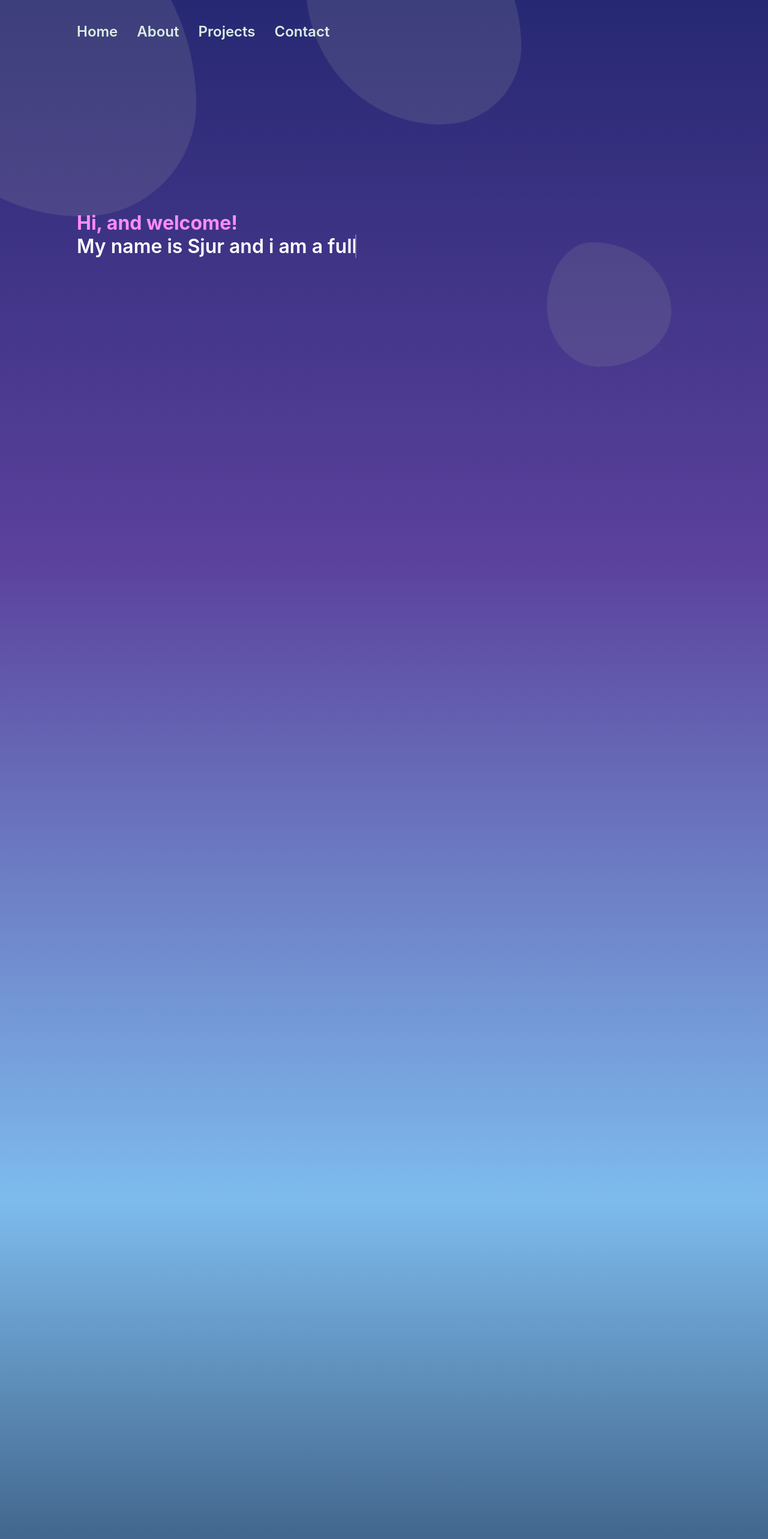
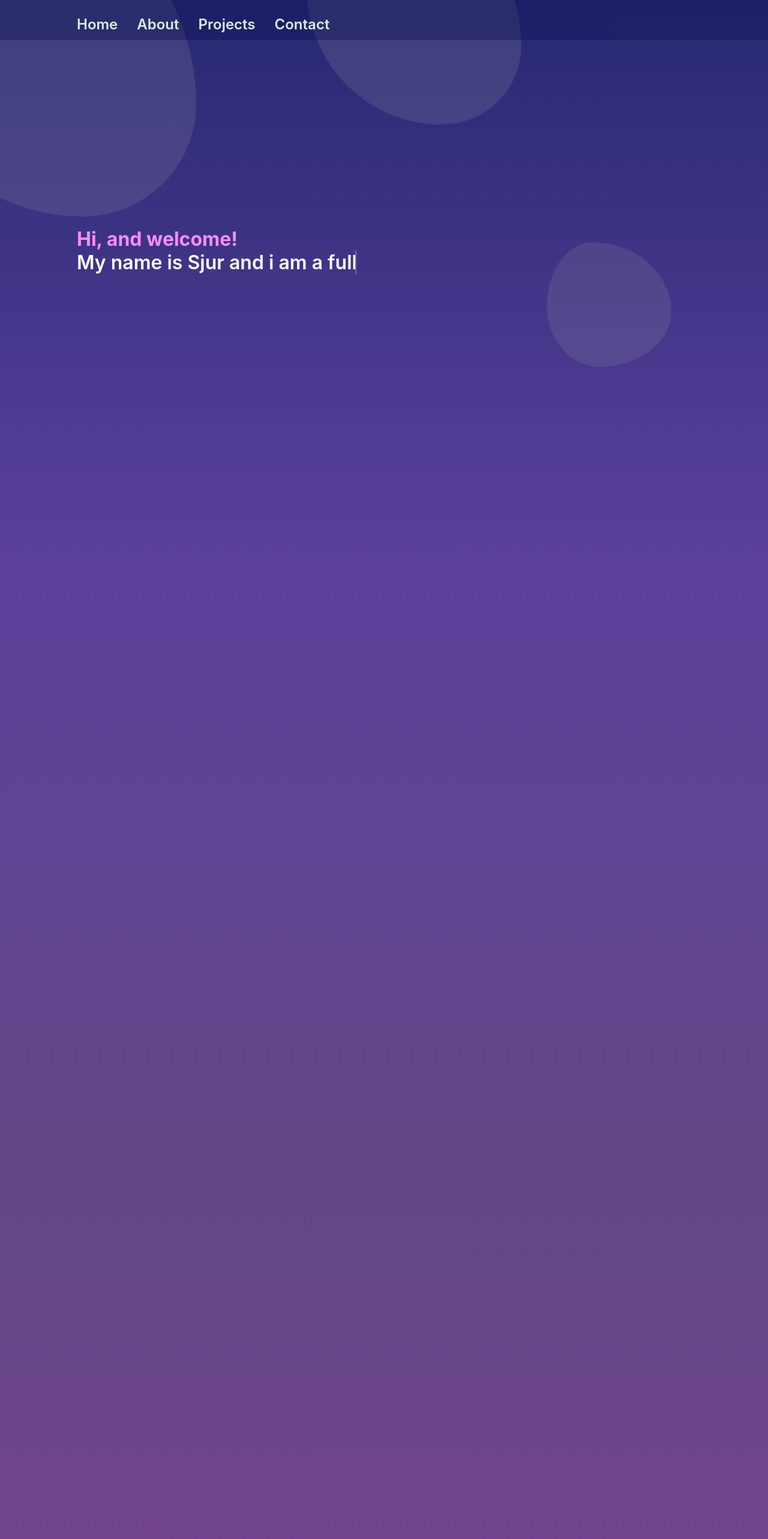
Before and after one commit to GustavsenSj/Portifolio, a React (Vite) app: page / in a window 1280 px wide. Shown: the top 2566 px of the page at 60% size. Built offline with nearby package versions, Linux system fonts and the light colour scheme.

Commit message:
navigation

```diff
--- a/src/components/about/about.css
+++ b/src/components/about/about.css
@@ -1,8 +1,14 @@
+.about {
+  display: flex;
+  flex-direction: column;
+  gap: 10rem;
+}
 .about-page {
+  margin: 0 10% 0 10%;
   display: flex;
   flex-direction: row;
-  justify-content: center;
-  margin: 0 10% 0 10%;
+  justify-content: space-between;
+  align-items: center;
   width: 80vw;
   height: 350px;
 }
@@ -13,7 +19,8 @@ h2 {
   margin-bottom: 1rem;
 }
 .image-container {
-  width: 40%;
+  height: 100%;
+  aspect-ratio: 1/1;
   z-index: 2;
   border-radius: 50%;
   overflow: hidden;
--- a/src/components/about/about.jsx
+++ b/src/components/about/about.jsx
@@ -1,20 +1,24 @@
 import "./About.css";
 import sjur from "../../assets/sjur.png";
+
 function About() {
   return (
+    <div id="about">
+      <div className="about">
         <div className="about-page">
           <div className="about-container">
-        <h2 className="fade">About me:</h2>
+            <h1 className="fade title">About me:</h1>
             <p className="fade">
-          I am an enthusiastic and eager developer. Whom has strong desire to
-          continue and grow myself both as a developer and as an individual. I
-          Have always been interested in technology and enjoys to keep myself up
-          to date with new technologies. I recently completed a bachelor&apos;s
-          degree in computer science with a specialization in application
-          development at NTNU. Here, I had the opportunity to work with a wide
-          range of technologies and work methodologies, both independently and
-          as part of a team. In addition to the core subjects of the studies, I
-          had elective courses in Mobile Applications, Computer Graphics, Game
+              I am an enthusiastic and eager developer. Whom has strong desire
+              to continue and grow myself both as a developer and as an
+              individual. I Have always been interested in technology and enjoys
+              to keep myself up to date with new technologies. I recently
+              completed a bachelor&apos;s degree in computer science with a
+              specialization in application development at NTNU. Here, I had the
+              opportunity to work with a wide range of technologies and work
+              methodologies, both independently and as part of a team. In
+              addition to the core subjects of the studies, I had elective
+              courses in Mobile Applications, Computer Graphics, Game
               Development, and Internship.
             </p>
           </div>
@@ -22,6 +26,26 @@ function About() {
             <img src={sjur} alt="Image of Sjur" />
           </div>
         </div>
+        <div className="about-page">
+          <div className="image-container fade">
+            <img src={sjur} alt="Image of Sjur" />
+          </div>
+          <div className="about-container">
+            <p className="fade">
+              Throughout his education, the consultant has gained extensive
+              experience in various areas. He has been involved in several
+              projects, developing backend REST API services in Java, various
+              web applications using technologies such as React, Next.js, and
+              Vue. He is experienced in using both JavaScript and TypeScript.
+              Furthermore, he has also worked on mobile applications using
+              Flutter. For all these projects, Sjur has integrated databases,
+              including SQL databases like PostgreSQL and NoSQL databases like
+              Firebase.{" "}
+            </p>
+          </div>
+        </div>
+      </div>
+    </div>
   );
 }
 
--- a/src/components/hero/hero.jsx
+++ b/src/components/hero/hero.jsx
@@ -1,6 +1,7 @@
 import "./hero.css";
 function Hero() {
   return (
+    <div id="landing">
       <div className="hero-container">
         <div className="blob shape1"></div>
         <div className="blob shape2"></div>
@@ -19,6 +20,7 @@ function Hero() {
           </div>
         </div>
       </div>
+    </div>
   );
 }
 
--- a/src/components/navbar/navbar.css
+++ b/src/components/navbar/navbar.css
@@ -1,18 +1,21 @@
 .navbar-container {
   z-index: 1000;
-  background-color: none;
   width: 100%;
-  height: 5vh;
   position: sticky;
   top: 0;
   display: flex;
   gap: 2rem;
-  padding: 3% 10px 0 10%;
+  padding: 2% 10px 1% 10%;
+  background-color: #0e115463;
   & > p {
-    color: rgba(218, 238, 228, 100);
+    cursor: pointer;
+    color: rgba(218, 238, 228, 70);
     font-size: 24px;
     font-style: normal;
     font-weight: 600;
     line-height: normal;
   }
+  & > p:hover {
+    color: rgba(218, 238, 228, 100);
+  }
 }
--- a/src/components/navbar/navbar.jsx
+++ b/src/components/navbar/navbar.jsx
@@ -1,12 +1,42 @@
 import "./navbar.css";
 
 function Navbar() {
+  const handleClicked = (value) => {
+    return () => {
+      let element;
+      switch (value) {
+        case "landing":
+          element = document.getElementById("landing");
+          break;
+        case "about":
+          element = document.getElementById("about");
+          break;
+        case "project":
+          element = document.getElementById("projects");
+          break;
+        case "contact":
+          element = document.getElementById("contact");
+          break;
+        default:
+          break;
+      }
+      console.log(element);
+      if (element) {
+        const yOffset =
+          element.getBoundingClientRect().top -
+          element.getBoundingClientRect().height * 0.25;
+
+        window.scrollBy({ top: yOffset, behavior: "smooth" });
+      }
+    };
+  };
+
   return (
     <div className="navbar-container">
-      <p>Home</p>
-      <p>About</p>
-      <p>Projects</p>
-      <p>Contact</p>
+      <p onClick={handleClicked("landing")}>Home</p>
+      <p onClick={handleClicked("about")}>About</p>
+      <p onClick={handleClicked("project")}>Projects</p>
+      <p onClick={handleClicked("contact")}>Contact</p>
     </div>
   );
 }
--- /dev/null
+++ b/src/components/projects/projects.css
@@ -0,0 +1,7 @@
+.project-page {
+  display: flex;
+  flex-direction: column;
+  padding-top: 10rem;
+  margin: 0 10% 0 10%;
+  gap: 4rem;
+}
--- /dev/null
+++ b/src/components/projects/projects.jsx
@@ -0,0 +1,39 @@
+import "./projects.css";
+function Projects() {
+  return (
+    <div id="projects">
+      <div className="project-page">
+        <h1 className="fade title">Projects</h1>
+        <div className="project-container">
+          <h2 className="fade">Project1</h2>
+          <p className="fade">
+            Lorem ipsum dolor sit amet consectetur adipisicing elit. Eos quaerat
+            voluptates non quos a quibusdam eaque quam perspiciatis quidem et
+            culpa aliquam iste voluptas quisquam enim, animi dicta tempora
+            vitae?
+          </p>
+        </div>
+        <div className="project-container">
+          <h2 className="fade">Project1</h2>
+          <p className="fade">
+            Lorem ipsum dolor sit amet consectetur adipisicing elit. Eos quaerat
+            voluptates non quos a quibusdam eaque quam perspiciatis quidem et
+            culpa aliquam iste voluptas quisquam enim, animi dicta tempora
+            vitae?
+          </p>
+        </div>
+        <div className="project-container">
+          <h2 className="fade">Project1</h2>
+          <p className="fade">
+            Lorem ipsum dolor sit amet consectetur adipisicing elit. Eos quaerat
+            voluptates non quos a quibusdam eaque quam perspiciatis quidem et
+            culpa aliquam iste voluptas quisquam enim, animi dicta tempora
+            vitae?
+          </p>
+        </div>
+      </div>
+    </div>
+  );
+}
+
+export default Projects;
--- a/src/index.css
+++ b/src/index.css
@@ -18,8 +18,8 @@ body::-webkit-scrollbar {
     180deg,
     #1b236a -6.4%,
     #5b419c 29.07%,
-    rgba(50, 148, 227, 0.63) 62.53%,
-    #000721 100%
+    rgb(98 71 133) 62.53%,
+    #813f9b 100%
   );
   height: 400vh;
 }
@@ -42,6 +42,12 @@ p {
   font-size: 22px;
   font-style: normal;
   line-height: normal;
+}
+
+.title {
+  color: rgb(255 140 245);
+  margin: 0 0 1rem 0;
+  /* filter: drop-shadow(0px 3px 8px #0e1154); */
 }
 
 .fade-out {
--- a/src/main.jsx
+++ b/src/main.jsx
@@ -4,11 +4,13 @@ import "./index.css";
 import Hero from "./components/hero/hero.jsx";
 import Navbar from "./components/navbar/navbar.jsx";
 import About from "./components/about/about.jsx";
+import Projects from "./components/projects/projects.jsx";
 
 ReactDOM.createRoot(document.getElementById("root")).render(
   <React.StrictMode>
     <Navbar />
     <Hero />
     <About />
+    <Projects />
   </React.StrictMode>
 );
```
Lines whose indentation alone changed are shown as unchanged.
